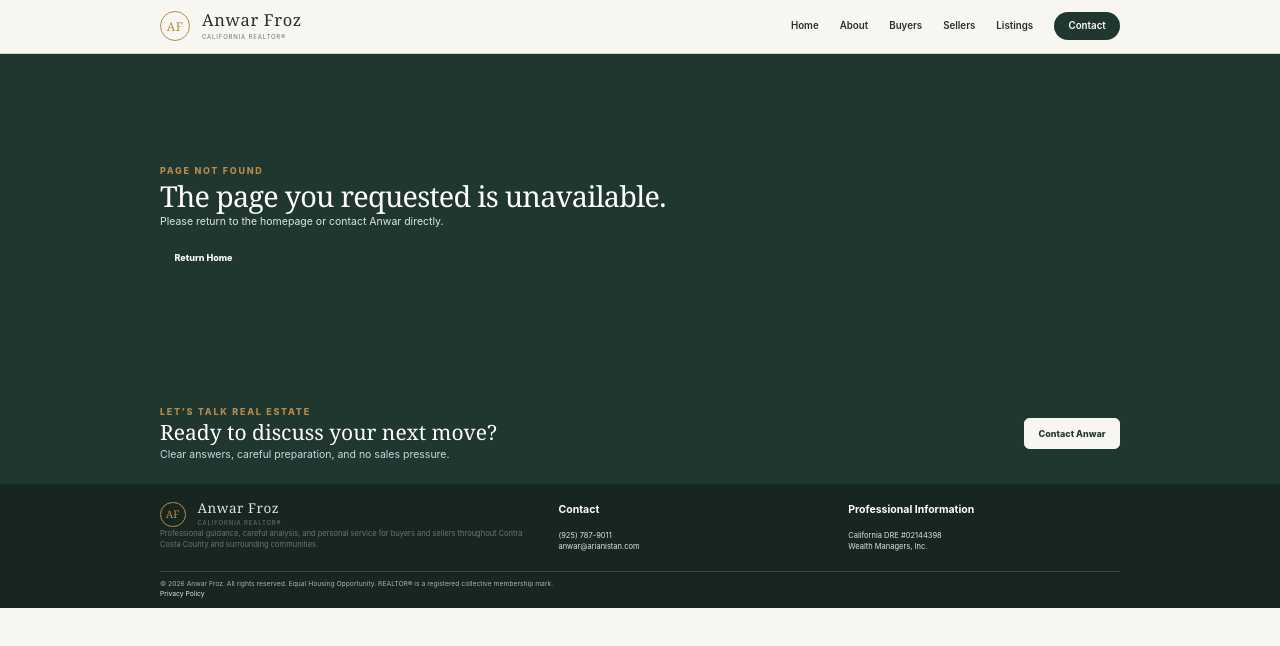
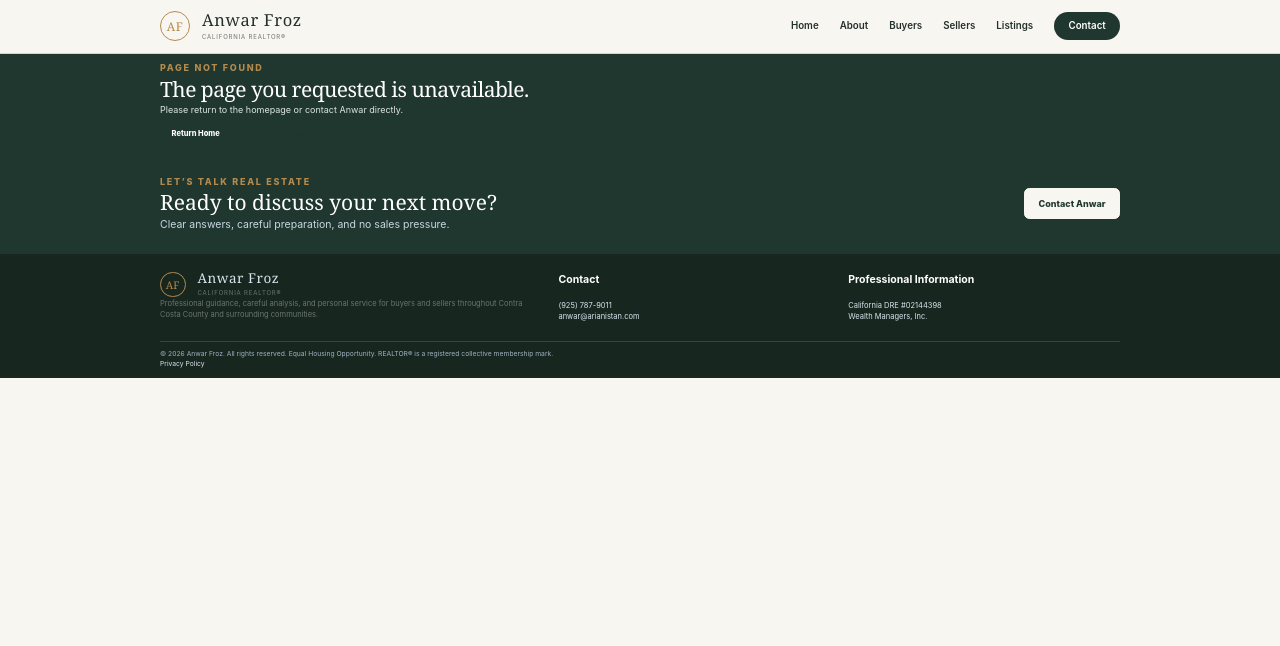
Before and after one commit to Shenaky1/Arianistan, a plain HTML site: page 404.html in a window 1280 px wide. Drawn offline with Linux system fonts and the light colour scheme.

Commit message:
Update modern.css

```diff
--- a/modern.css
+++ b/modern.css
@@ -296,3 +296,32 @@ input:focus,textarea:focus,select:focus{border-color:var(--gold);outline-color:r
     margin-bottom: 5px;
   }
 }
+/* Final reduction of interior-page top area */
+@media (min-width: 901px) {
+  body:not(.home-page) .page-hero,
+  body:not(.home-page) .compact-hero {
+    padding: 10px 0 !important;
+    min-height: 0 !important;
+  }
+
+  body:not(.home-page) .page-hero h1 {
+    font-size: 28px !important;
+    line-height: 1.05 !important;
+    margin: 4px 0 !important;
+  }
+
+  body:not(.home-page) .page-hero p {
+    font-size: 12px !important;
+    margin: 4px 0 !important;
+  }
+
+  body:not(.home-page) .page-hero .actions {
+    margin-top: 8px !important;
+  }
+
+  body:not(.home-page) .page-hero .btn {
+    min-height: 32px !important;
+    padding: 0 14px !important;
+    font-size: 10px !important;
+  }
+}
```
